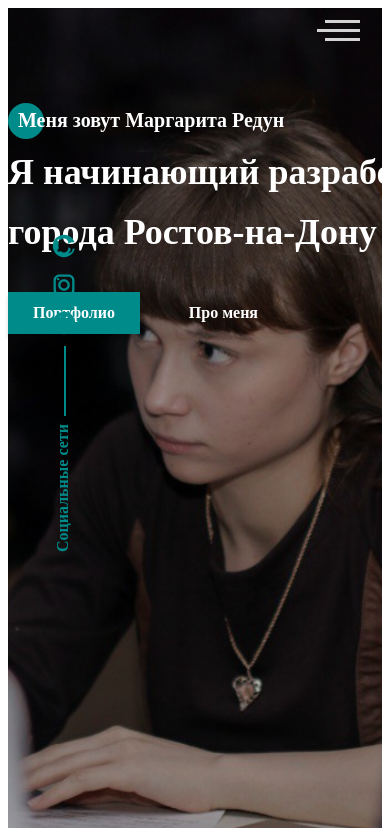
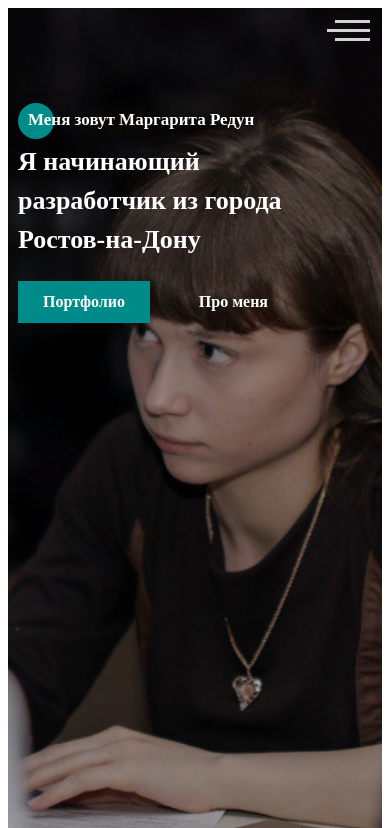
Before and after one commit to Rita05/Portfolio, a website: page static/index.html in a window 390 px wide. Shown: the top 828 px of the page. Drawn offline with Linux system fonts and the light colour scheme.

Commit message:
adding adaptive layout for header component

```diff
--- /dev/null
+++ b/src/sass/main-page-sections/media.sass
@@ -0,0 +1,40 @@
+@media(max-width: 1200px)
+    .container
+        max-width: 960px
+    .socialsidepanel
+        display: none
+
+
+@media(max-width: 992px)
+    .container
+        max-width: 720px
+
+
+
+@media(max-width: 768px)
+    .container
+        max-width: 540px
+    .header-block
+        .title.title_person
+            font-size: 17px
+        .title.subtitle_personal-info
+            width: 300px
+            line-height: 39px
+            font-size: 28px
+
+
+@media(max-width: 576px)
+    .container
+        width: 100%
+        padding: 0 10px
+    .header-block
+        .title.subtitle_personal-info
+            font-size: 26px
+
+        &__buttons
+            margin-top: 20px
+    .hamburger-menu
+        right: 20px
+    .menu
+        &__block
+            width: 250px
--- a/src/sass/style.sass
+++ b/src/sass/style.sass
@@ -7,6 +7,7 @@
 @import 'main-page-sections/main-skills-block'
 @import 'main-page-sections/main-my projects-block'
 @import 'main-page-sections/main-contacts-block'
+@import 'main-page-sections/media'
 
 /*новая верстка макета сайта*/
 
```
Also changed, not shown: static/css/style.css, static/img/chat-program.jpg (deleted), static/img/me-photo.jpg (deleted), static/img/myphoto.jpg (deleted), static/img/photo_by_me.jpeg (deleted), static/img/weather-widget.jpg (deleted), static/img/web-chat.jpg (deleted), 1 other file.
